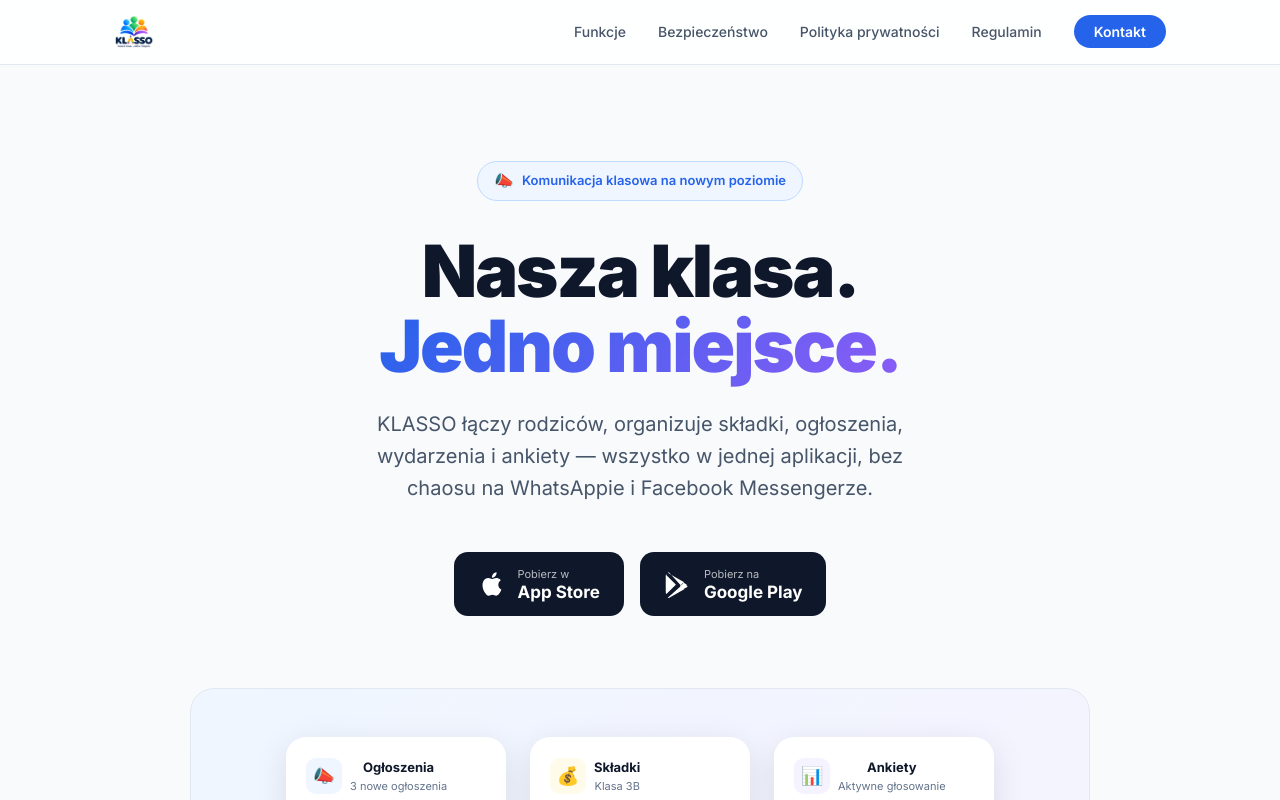
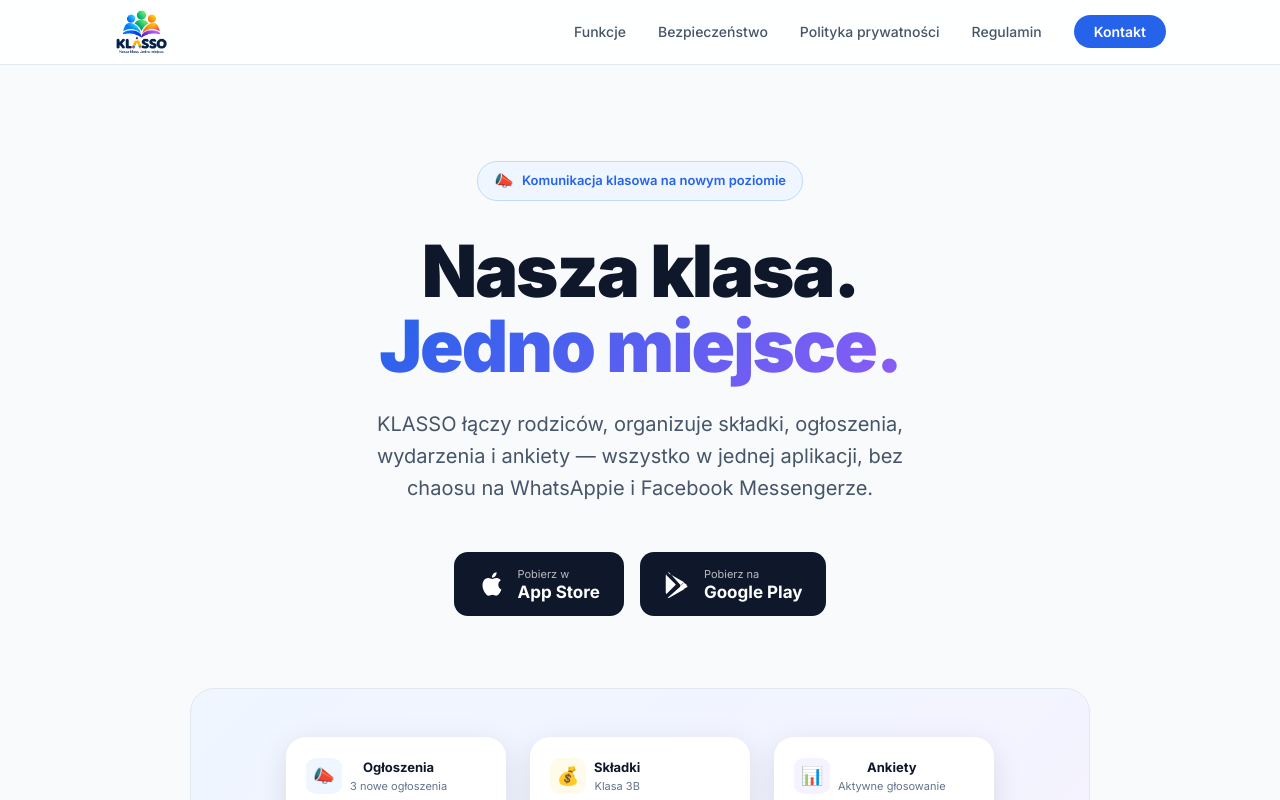
Before and after one commit to dzyniek/klasso-website, a plain HTML site: page index.html in a window 1280 px wide. Shown: the top 800 px of the page. Drawn offline with Linux system fonts and the light colour scheme.

Commit message:
fix: increase nav logo height 32px → 44px

```diff
--- a/index.html
+++ b/index.html
@@ -57,7 +57,7 @@
       justify-content: space-between;
     }
     .nav-logo { display: flex; align-items: center; gap: 10px; text-decoration: none; }
-    .nav-logo img { height: 32px; }
+    .nav-logo img { height: 44px; }
     .nav-links { display: flex; align-items: center; gap: 32px; list-style: none; }
     .nav-links a { text-decoration: none; color: var(--text-secondary); font-size: 14px; font-weight: 500; transition: color .2s; }
     .nav-links a:hover { color: var(--primary); }
```
